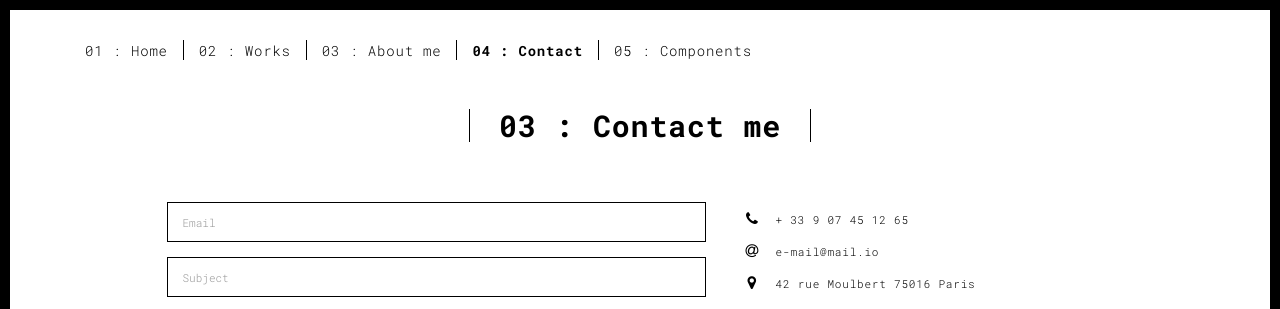
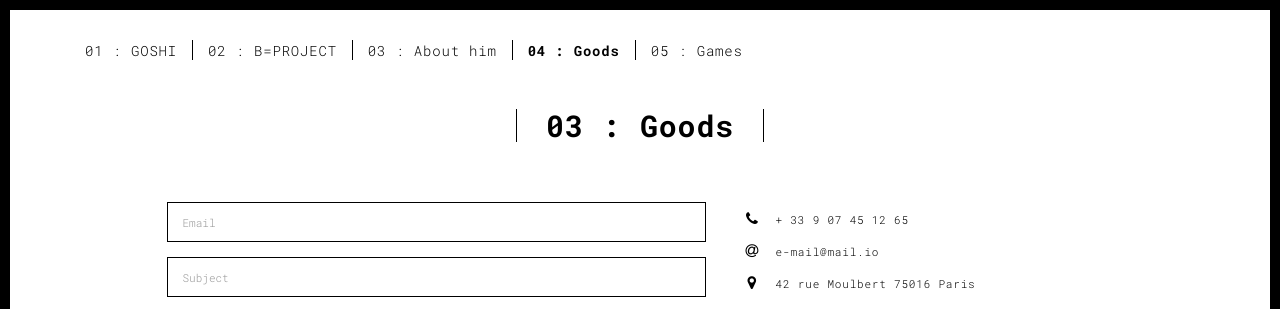
Before and after one commit to nanjakoryaaa/web, a plain HTML site: page contact.html in a window 1280 px wide. Shown: the top 309 px of the page. Drawn offline with Linux system fonts and the light colour scheme.

Commit message:
Update contact.html

```diff
--- a/contact.html
+++ b/contact.html
@@ -37,11 +37,11 @@
 
       <div class="collapse navbar-collapse" id="navbar-collapse">
         <ul class="nav navbar-nav ">
-          <li><a href="./index.html" title="">01 : Home</a></li>
-          <li><a href="./works.html" title="">02 : Works</a></li>
-          <li><a href="./about.html" title="">03 : About me</a></li>
-          <li><a href="./contact.html" title="">04 : Contact</a></li>
-          <li><a href="./components.html" title="">05 : Components</a></li>
+          <li><a href="./index.html" title="">01 : GOSHI </a></li>
+          <li><a href="./works.html" title="">02 : B=PROJECT</a></li>
+          <li><a href="./about.html" title="">03 : About him</a></li>
+          <li><a href="./contact.html" title="">04 : Goods</a></li>
+          <li><a href="./components.html" title="">05 : Games</a></li>
         </ul>
 
 
@@ -55,7 +55,7 @@
       <div class="row">
         <div class="col-xs-12">
           <div class="section-container-spacer text-center">
-            <h1 class="h2">03 : Contact me</h1>
+            <h1 class="h2">03 : Goods</h1>
           </div>
 
           <div class="row">
```
